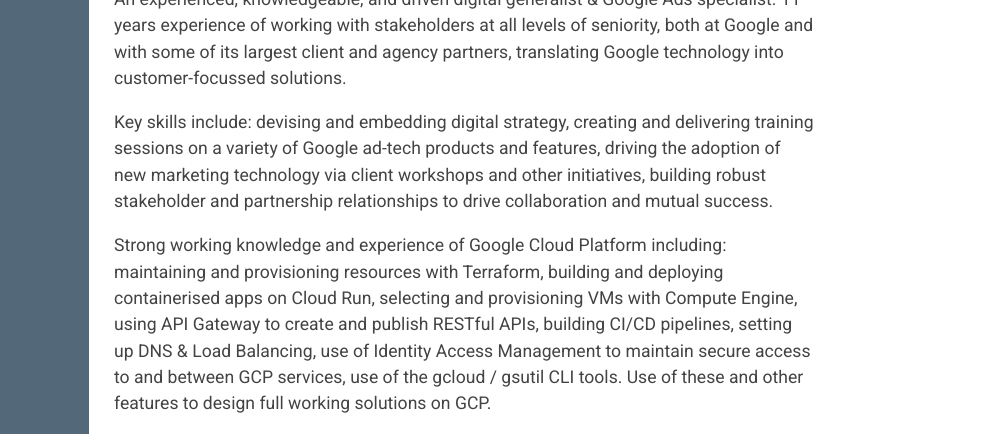
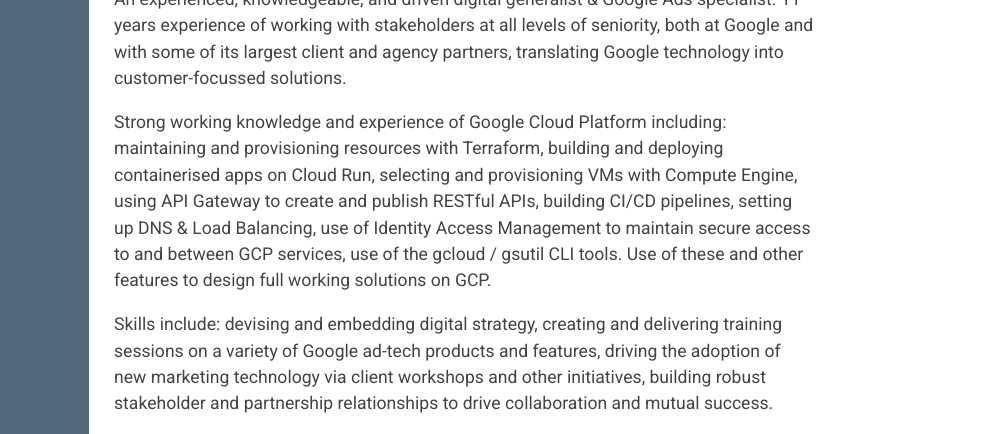
Before and after one commit to CJ1138/crc, a website: page content/index.html in a window 1280 px wide. Shown: the part 123-557 px from the top of the page, 282-1280 px from the left. Drawn offline with Linux system fonts and the light colour scheme; no server answers.

Commit message:
Added to resume page content.

```diff
--- a/content/index.html
+++ b/content/index.html
@@ -32,15 +32,14 @@
                 An experienced, knowledgeable, and driven digital generalist & Google Ads specialist. 11 years experience of working with stakeholders at all
                 levels of seniority, both at Google and with some of its largest client and agency partners, translating Google technology into customer-focussed solutions.
             </p>
-
             <p>
-                Key skills include: devising and embedding digital strategy, creating and delivering training sessions on a variety of
+                Strong working knowledge and experience of Google Cloud Platform including: maintaining and provisioning resources with Terraform, building and deploying containerised apps on Cloud Run, selecting and provisioning VMs with Compute Engine, using API Gateway to create and publish RESTful APIs, building CI/CD pipelines, setting up DNS & Load Balancing, use of Identity Access Management to maintain secure access to and between GCP services, use of the gcloud / gsutil CLI tools. Use of these and other features to design full working solutions on GCP.
+            </p>
+            <p>
+                Skills include: devising and embedding digital strategy, creating and delivering training sessions on a variety of
                 Google ad-tech products and features, driving the adoption of new marketing technology via client workshops and other initiatives, building robust stakeholder and partnership relationships to drive collaboration and mutual success.
             </p>
 
-            <p>
-                Strong working knowledge and experience of Google Cloud Platform including: maintaining and provisioning resources with Terraform, building and deploying containerised apps on Cloud Run, selecting and provisioning VMs with Compute Engine, using API Gateway to create and publish RESTful APIs, building CI/CD pipelines, setting up DNS & Load Balancing, use of Identity Access Management to maintain secure access to and between GCP services, use of the gcloud / gsutil CLI tools. Use of these and other features to design full working solutions on GCP.
-            </p>
             <h2>Skills</h2>
             <ul>
                 <li>Google Cloud Platform ● JavaScript ● HTML ● CSS ● YAML</li>
```
